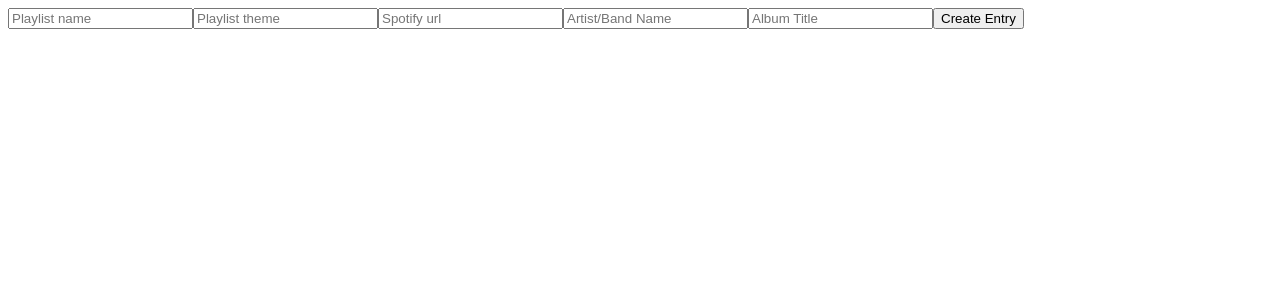
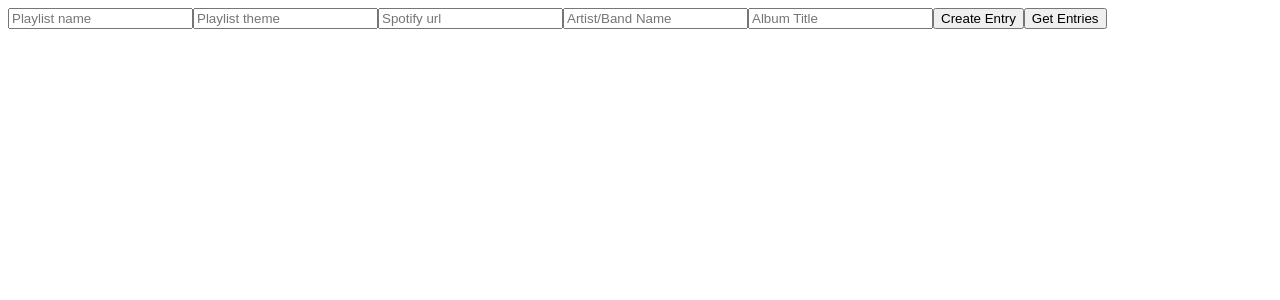
Before and after one commit to jmphilips/playlists, a Next.js app: page / in a window 1280 px wide. Shown: the top 300 px of the page. Built offline with nearby package versions, Linux system fonts and the light colour scheme.

Commit message:
Added a view all option.

```diff
--- a/components/Playlist.js
+++ b/components/Playlist.js
@@ -1,7 +1,8 @@
-const Playlist = ({ name, theme }) => (
-  <div>
+const Playlist = ({ name, theme, id }) => (
+  <div key={id}>
     <h2>{name}</h2>
     <p>{theme}</p>
+    <p>{id}</p>
   </div>
 )
 
--- a/pages/index.js
+++ b/pages/index.js
@@ -6,6 +6,7 @@ class Index extends Component {
     super(props)
     this.state = {
       playlist: {},
+      playlists: [],
     }
   }
   handleSubmitClick = () => {
@@ -27,6 +28,18 @@ class Index extends Component {
     })
       .then(res => res.json())
       .then(data => this.setState({ playlist: data }))
+  }
+
+  handleFetchClick = () => {
+      fetch('http://localhost:3001/playlist', {
+          method: 'GET',
+          mode: 'cors',
+          headers: {
+              'Content-Type': 'application/json'
+          }
+      })
+      .then(res => res.json())
+      .then(data => this.setState({playlists: data}))
   }
 
   render() {
@@ -60,7 +73,13 @@ class Index extends Component {
         <button type="submit" onClick={this.handleSubmitClick}>
           Create Entry
         </button>
+        <button type="submit" onClick={this.handleFetchClick}>
+            Get Entries
+        </button>
         {this.state.playlist && <Playlist {...this.state.playlist} />}
+        {this.state.playlists && this.state.playlists.map(playlist => {
+            return <Playlist key={playlist.id} {...playlist} />
+        })}
       </div>
     )
   }
```
